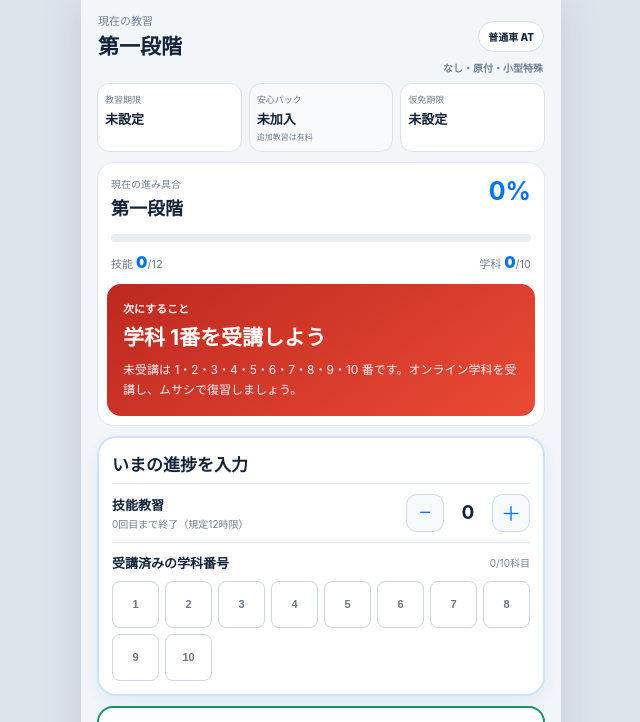
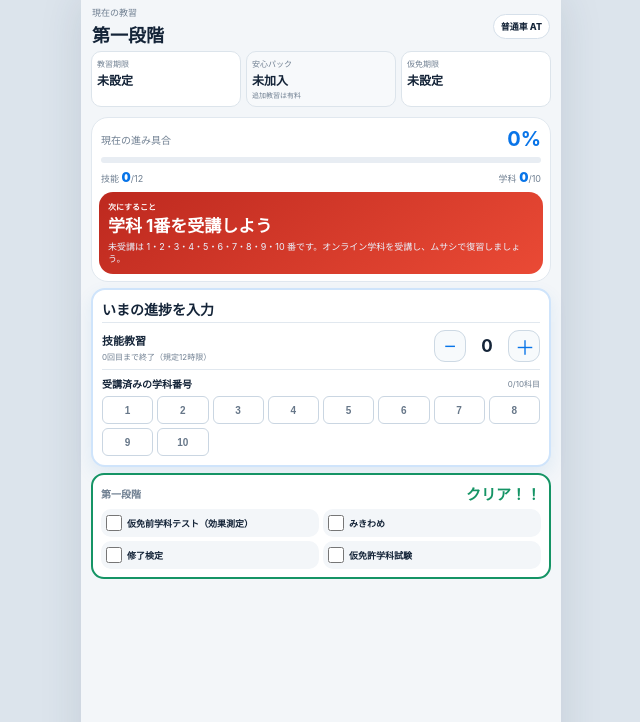
Before and after one commit to Ryosuke-Kawaoka/concierge-carschool, a plain HTML site: page index.html in a window 1280 px wide. Both pictures are taken after a click on the button "ナビをはじめる ›". Shown: the top 722 px of the page, without its empty margins (319-959 px from the left). Drawn offline with Linux system fonts and the light colour scheme.

Commit message:
Add files via upload

```diff
--- a/index.html
+++ b/index.html
@@ -30,6 +30,16 @@
       <button data-tab="settings"><i>⚙</i>設定</button>
     </nav>
   </main>
-  <script src="script.js?v=14"></script>
+  <style>
+    .app{padding-left:10px;padding-right:10px;padding-bottom:74px}
+    .home-head{padding:6px 1px 4px}.home-head h1{font-size:18px}.home-head p{font-size:9px}.pill{padding:5px 7px;font-size:9px}.license-pill{display:none}
+    .deadline-grid{gap:5px;margin:0 0 6px}.deadline-tile{padding:6px 5px;border-radius:10px}.deadline-tile strong{font-size:12px;margin:2px 0}.deadline-tile span{font-size:8px}.deadline-tile small{font-size:7px}
+    .status-card{padding:9px;margin-bottom:6px}.status-head{align-items:center}.status-head h3{display:none}.status-head strong{font-size:20px}.bar{height:6px;margin:6px 0}.stats{font-size:9px}.stats em{font-size:13px}
+    .status-card .guide{padding:9px;margin:7px -2px -2px}.guide .label{font-size:8px;margin-bottom:3px}.guide h2{font-size:17px;margin-bottom:3px}.guide .detail{font-size:9px;line-height:1.35;display:-webkit-box;-webkit-line-clamp:2;-webkit-box-orient:vertical;overflow:hidden}
+    .quick{padding:9px;border-radius:14px}.quick-title{margin-bottom:3px}.quick-title h2{font-size:14px}.skill-entry{padding:6px 0}.skill-entry b{font-size:11px}.skill-entry p{font-size:8px}.counter{gap:6px}.counter button{width:32px;height:32px}.counter strong{font-size:17px}
+    .subjects{padding-top:6px}.subjects-head{margin-bottom:5px}.subjects-head b{font-size:10px}.subjects-head span{font-size:8px}.subject-grid{gap:4px}.subject-grid button{height:28px;aspect-ratio:auto;border-radius:6px;font-size:10px}
+    .clear-card{padding:8px;margin-top:6px;border-radius:13px}.clear-title{margin-bottom:5px}.clear-title strong{font-size:15px}.clear-list{grid-template-columns:1fr 1fr;gap:4px}.clear-item{min-width:0;padding:6px 5px;gap:5px;font-size:9px}.clear-item input{width:16px;height:16px;flex:0 0 auto}.clear-item b{display:none}.note{display:none}
+  </style>
+  <script src="script.js?v=15"></script>
 </body>
 </html>
```
